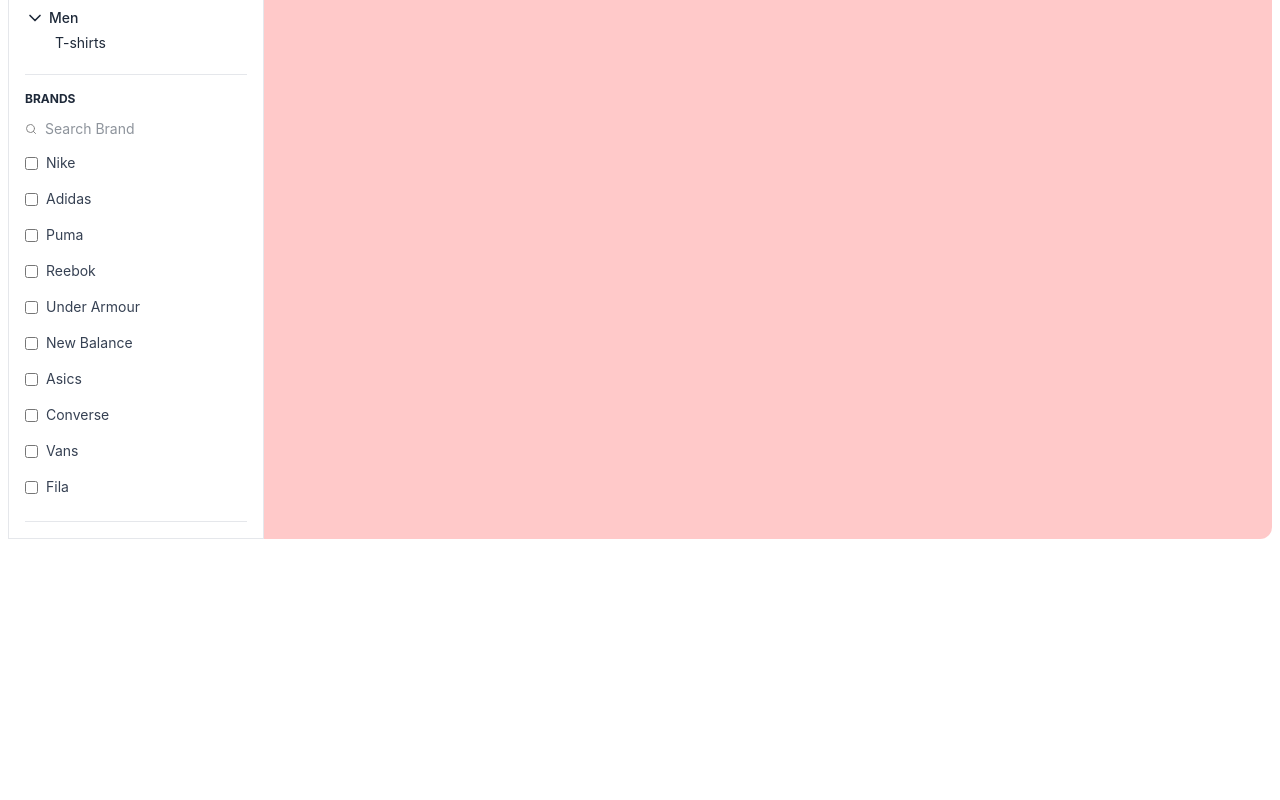
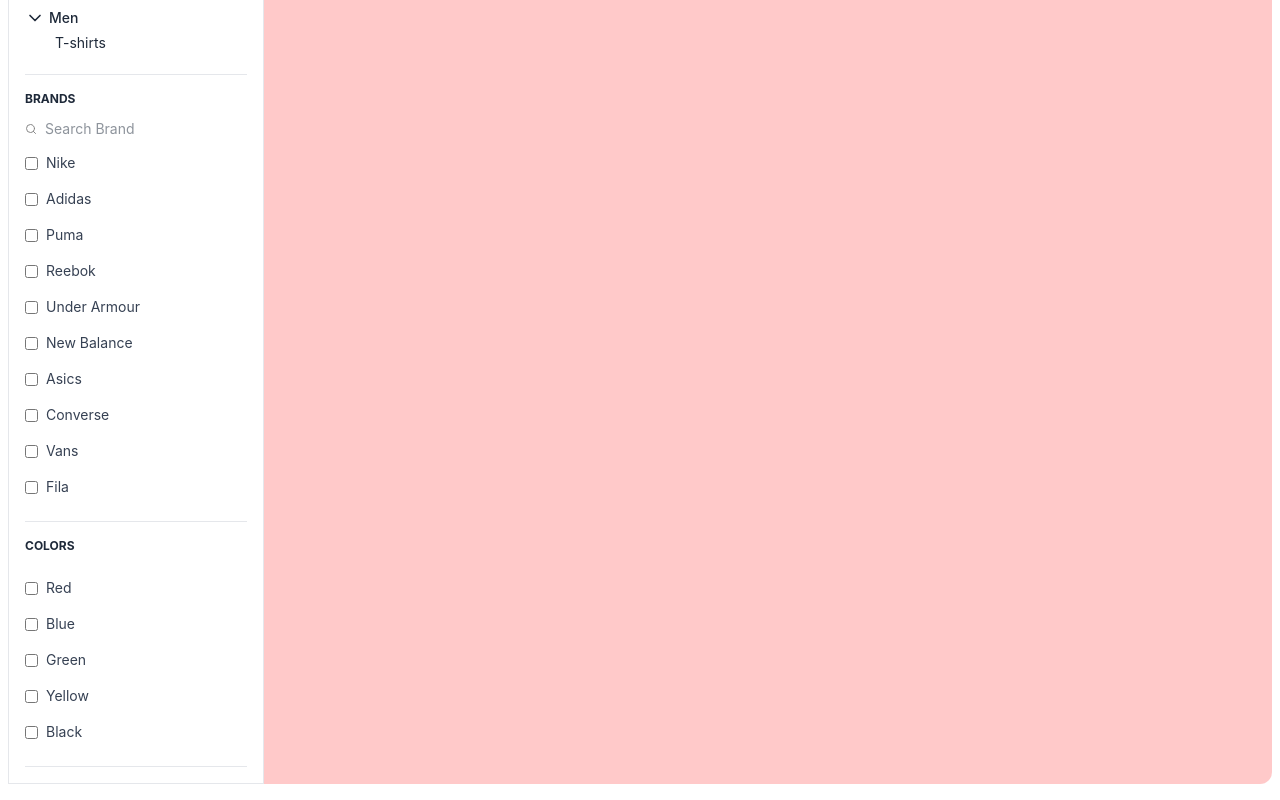
Before and after one commit to divmarshal/shopcart, a React (Vite) app: page / in a window 1280 px wide. Shown: the part 969-1769 px from the top of the page. Before the commit the page ends 1524 px from the top, so only its background shows below. Built offline with nearby package versions, Linux system fonts and the light colour scheme.

Commit message:
Add ColorFilters component to enhance filtering options in the Filters section

```diff
--- a/src/pages/home/Filters/BrandFilters.jsx
+++ b/src/pages/home/Filters/BrandFilters.jsx
@@ -36,7 +36,7 @@
       {/* Brand options */}
       <div className="">
         <form action="" className="w-full">
-          {brands.map((brand) => (
+          {brands?.map((brand) => (
             <div key={brand} className="flex items-center gap-2 py-2">
               <input
                 type="checkbox"
--- /dev/null
+++ b/src/pages/home/Filters/ColorFilters.jsx
@@ -0,0 +1,33 @@
+import React from "react";
+
+const ColorFilters = () => {
+  const colors = ["Red", "Blue", "Green", "Yellow", "Black"];
+
+  return (
+    <div className="bg-white border-b border-gray-200 select-none font-sans pb-4">
+      <h1 className="text-xs font-bold text-gray-800 p-4 pl-0">COLORS</h1>
+
+      {/* Color options */}
+      <div className="">
+        <form action="" className="w-full">
+          {colors?.map((color) => (
+            <div key={color} className="flex items-center gap-2 py-2">
+              <input
+                type="checkbox"
+                id={color}
+                name="colors"
+                value={color}
+                className="text-blue-500 focus:ring-blue-500"
+              />
+              <label htmlFor={color} className="text-sm text-gray-700">
+                {color}
+              </label>
+            </div>
+          ))}
+        </form>
+      </div>
+    </div>
+  );
+};
+
+export default ColorFilters;
--- a/src/pages/home/Filters/Filters.jsx
+++ b/src/pages/home/Filters/Filters.jsx
@@ -1,6 +1,7 @@
 import React from "react";
 import CategoryFilters from "./CategoryFilters";
 import BrandFilters from "./BrandFilters";
+import ColorFilters from "./ColorFilters";
 
 const Filters = () => {
   return (
@@ -16,6 +17,7 @@
 
       <CategoryFilters />
       <BrandFilters />
+      <ColorFilters />
     </aside>
   );
 };
```
